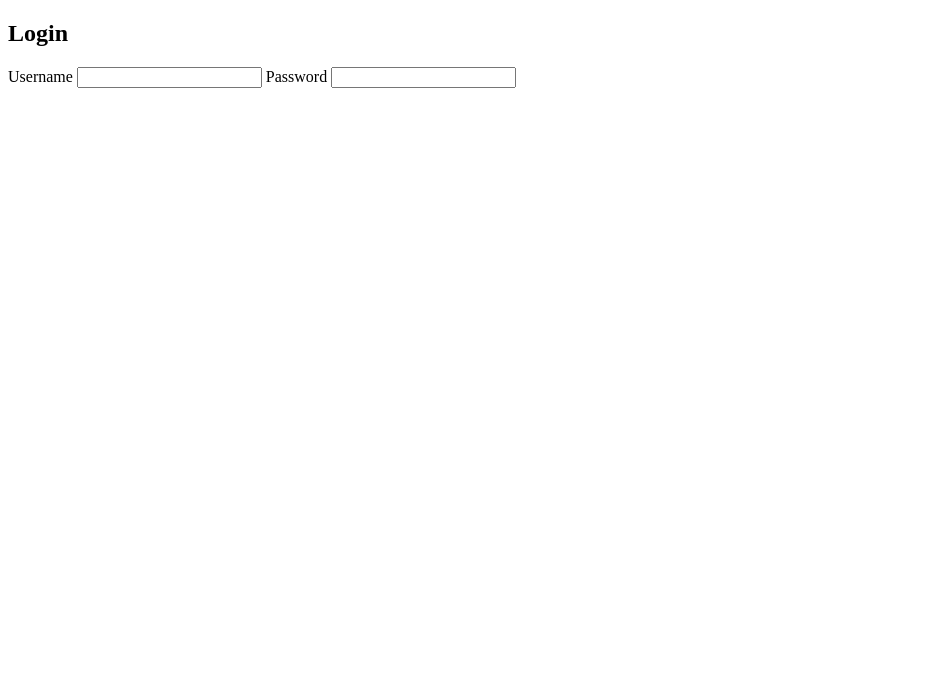
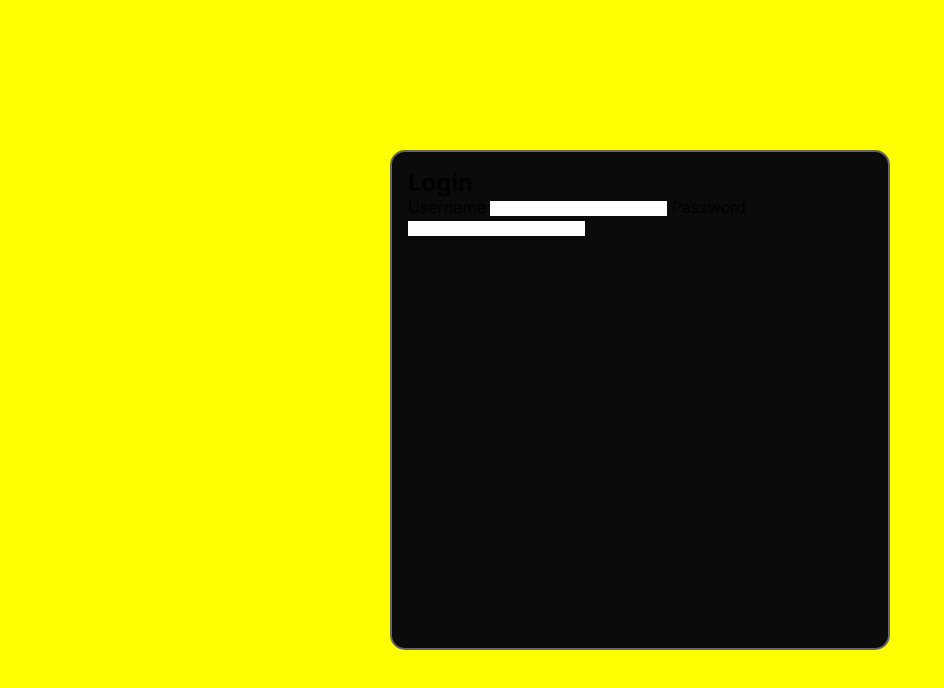
Before and after one commit to albqvictor1508/devops, a plain HTML site: page src/index.html in a window 1280 px wide. Shown: the whole page, without its empty margins (0-944 px from the left). Drawn offline with Linux system fonts and the light colour scheme.

Commit message:
default css

```diff
--- a/src/assets/css/style.css
+++ b/src/assets/css/style.css
@@ -0,0 +1,27 @@
+@import url('https://fonts.googleapis.com/css2?family=Inter:ital,opsz,wght@0,14..32,100..900;1,14..32,100..900&display=swap');
+
+* {
+    margin: 0;
+    padding: 0;
+    border: 0;
+    box-sizing: border-box;
+}
+
+body {
+    width: 100vw;
+    background-color: yellow;
+    font-family: "Inter";
+    min-height: 100vh;
+    display: flex;
+    justify-content: center;
+    align-items: center;
+}
+
+main {
+    padding: 16px;
+    width: 500px;
+    height: 500px;
+    background-color: #0b0b0b;
+    border: 2px solid #656565;
+    border-radius: 15px;
+}
--- a/src/index.html
+++ b/src/index.html
@@ -9,11 +9,11 @@
 <body>
     <main>
         <h2>Login</h2>
-        <form action="">
+        <form>
             <label for="username">Username</label>
-            <input type="text" name="" id="username">
+            <input type="text" id="username">
             <label for="password">Password</label>
-            <input type="text" name="" id="password">
+            <input type="text" id="password">
         </form>
     </main>
 </body>
```
